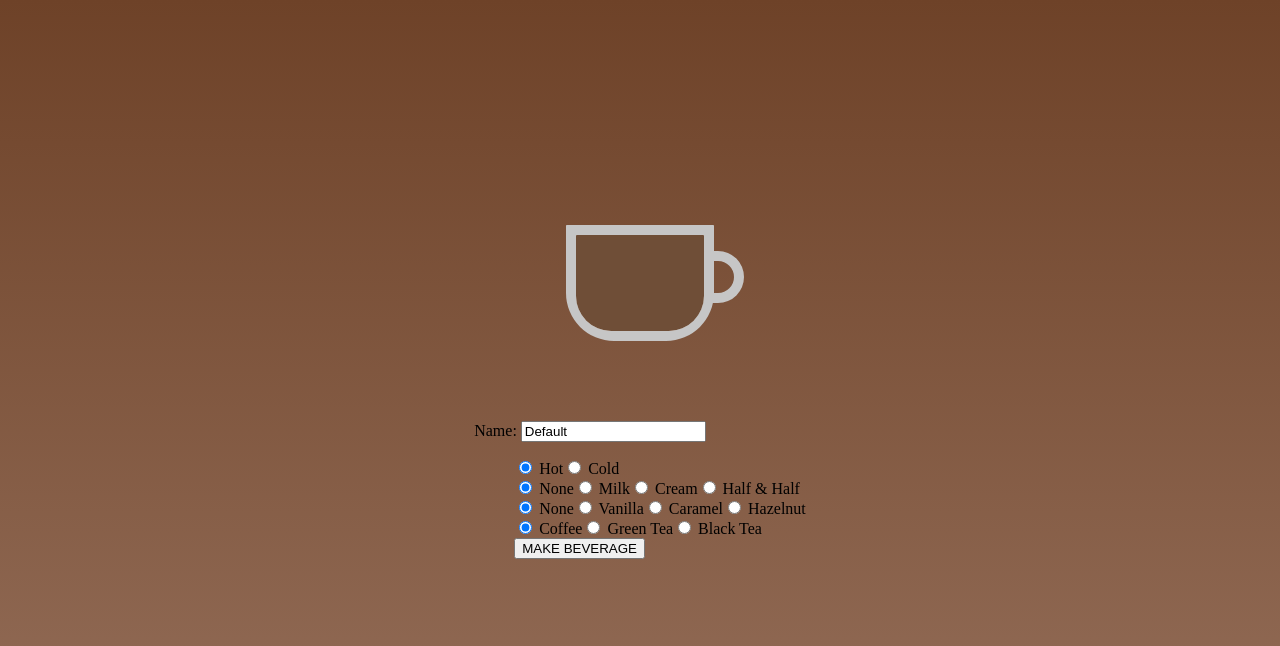
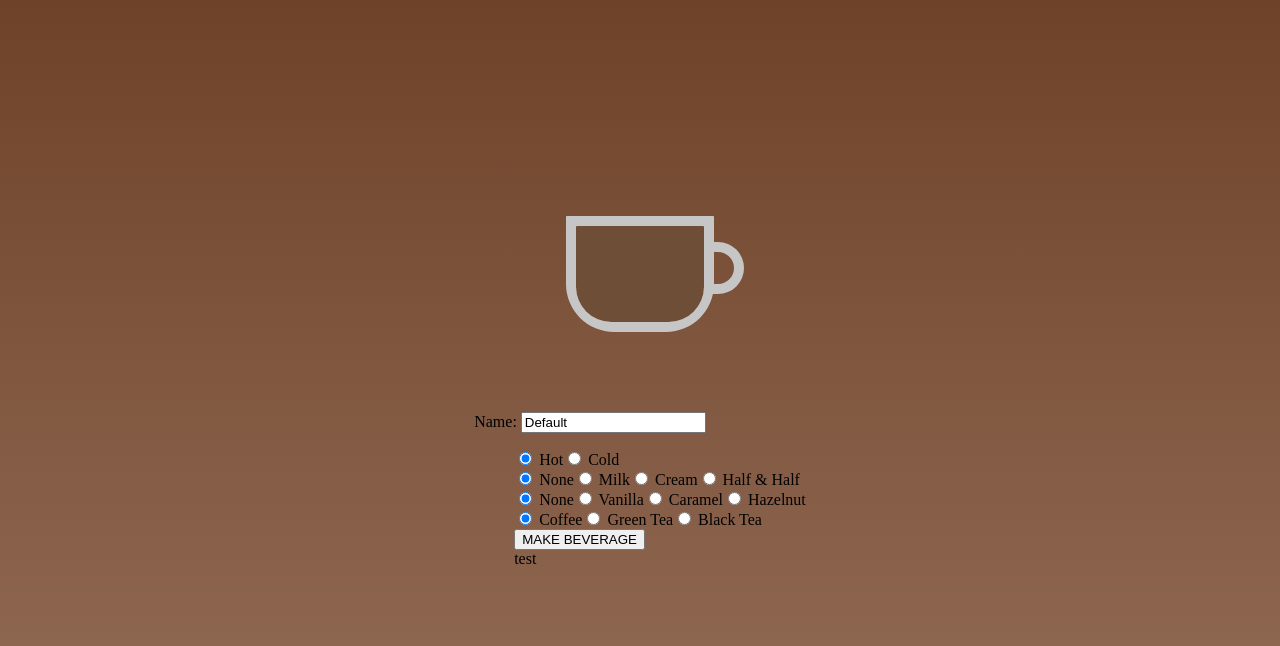
Before and after one commit to GVSU-CIS371/project4-del-system32, a Vue app: page / in a window 1280 px wide. Both pictures are taken after a click on the button "MAKE BEVERAGE". Shown: the top 646 px of the page. Built offline with nearby package versions, Linux system fonts and the light colour scheme.

Commit message:
testing makeBev button

```diff
--- a/src/App.vue
+++ b/src/App.vue
@@ -67,7 +67,14 @@
       </li>
       <!--  Added <li><button> to save beverage selection  -->
       <li>
-        <button @click="makeBeverage">MAKE BEVERAGE</button>
+        <button @click="makeBeverage()">MAKE BEVERAGE</button>
+      </li>
+      <li
+        v-for="(item) in bevStore.items"
+        :key="'bev-${idx}'"
+        :item="item"
+        >
+        {{ item.beverage }}
       </li>
     </ul>
   </div>
@@ -90,12 +97,24 @@ const currentBeverage = ref("Coffee");
 const name = ref("Default");
 
 import { useBevStore } from './stores/BevStore';
+// import { Props } from "./components/Beverage.vue";
 
 const bevStore = useBevStore();
+// const makeBeverage = (bev: Props) => {
+//   bevStore.$patch((state) => {
+//     state.items.push(bev);
+//     })
+// }
+
+// test code with deafult select
 const makeBeverage = () => {
   bevStore.$patch((state) => {
-    state.items.push;
-  })
+    state.items.push({
+      isIced: true,
+      creamer: "Milk",
+      syrup: "Vanilla",
+      beverage: "test" });
+    })
 }
 </script>
 
```
